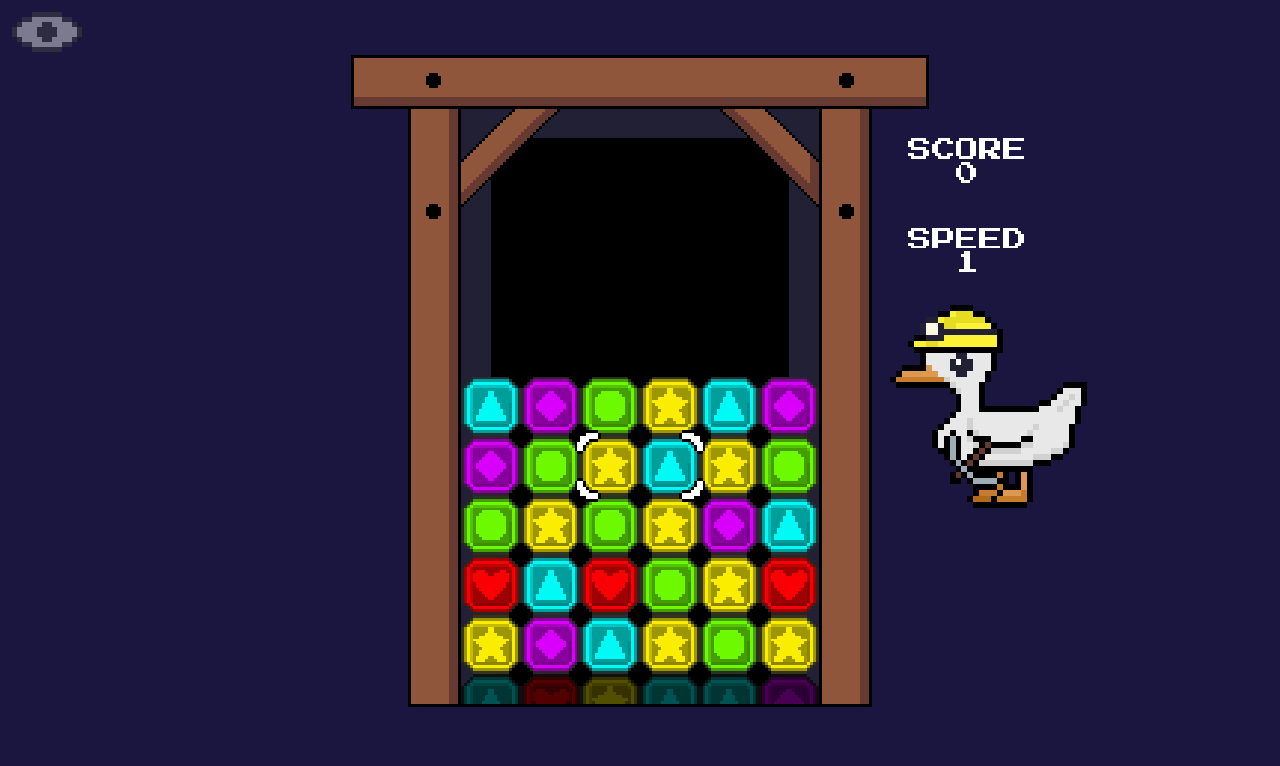
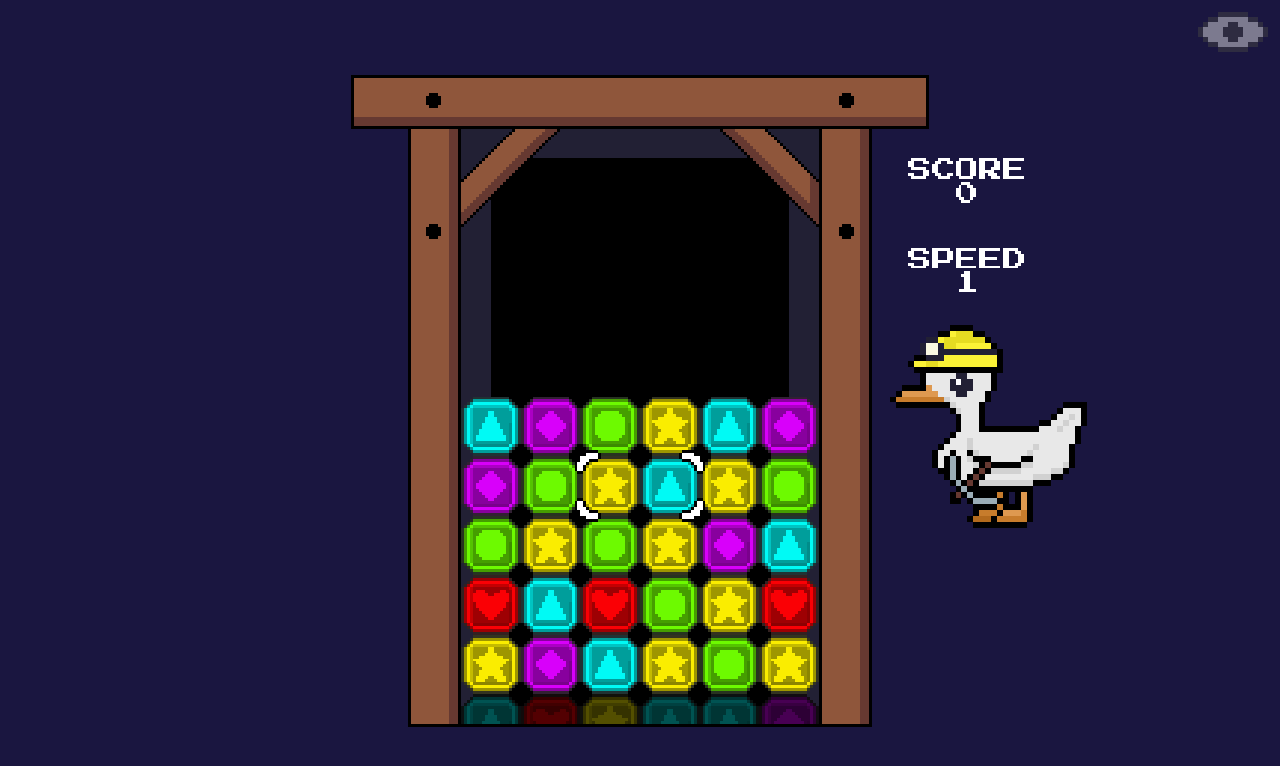
Before and after one commit to Pokehunter88/tilefrenzy2, a website built with Vite: page src/index.html in a window 1280 px wide. Built offline with nearby package versions, Linux system fonts and the light colour scheme.

Commit message:
fixed window scaling

```diff
--- a/src/index.html
+++ b/src/index.html
@@ -10,8 +10,8 @@
     <style>
         html,
         body {
-            width: 100vw;
-            height: 100vh;
+            width: 100dvw;
+            height: 100dvh;
             margin: 0;
             padding: 0;
             background: #1a1640;
@@ -26,8 +26,8 @@
         }
 
         #game-container {
-            width: 100vw;
-            height: 95vh;
+            width: 100dvw;
+            height: 100dvh;
             align-items: center;
             justify-content: center;
         }
@@ -55,7 +55,7 @@
         #toggle-controls {
             position: fixed;
             top: 12px;
-            left: 12px;
+            right: 12px;
             z-index: 101;
             cursor: pointer;
             width: 70px;
```
